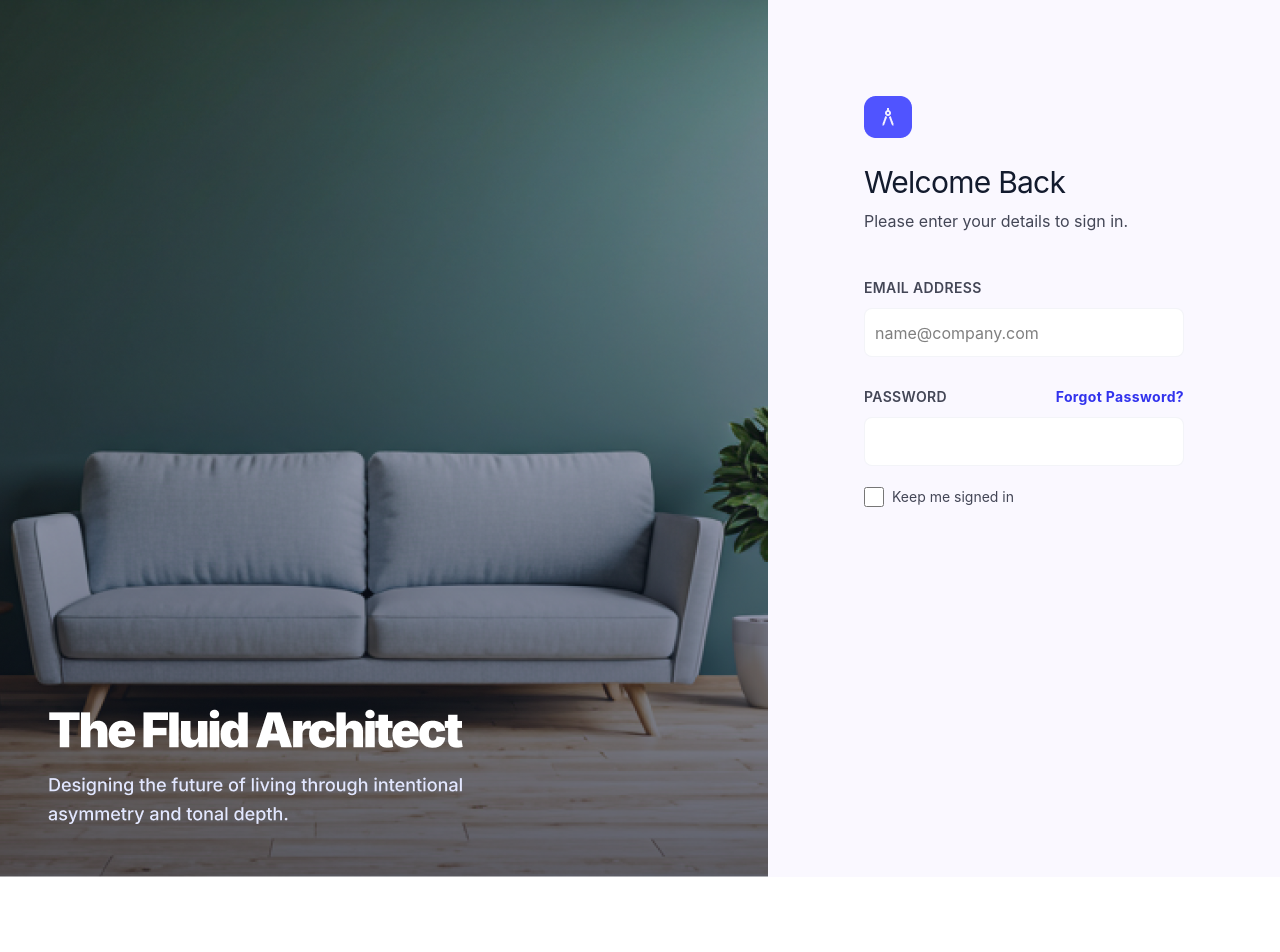
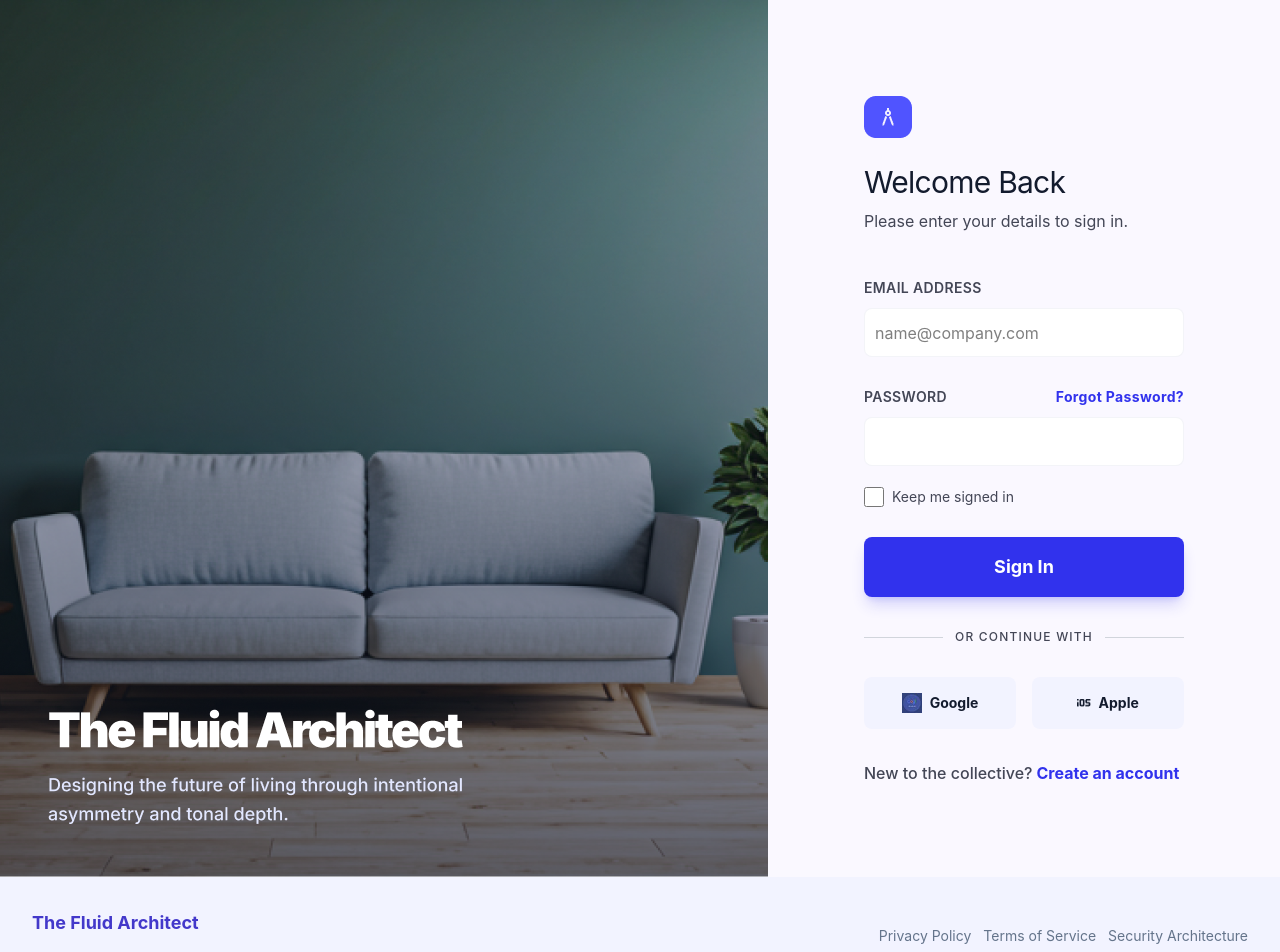
Before and after one commit to zinsu-moni/E-commerce, a React (Vite) app in the folder Sezan-site/: page /login in a window 1280 px wide. Shown: the top 952 px of the page. Before the commit the page ends 877 px from the top, so only its background shows below. Built offline with nearby package versions, Linux system fonts and the light colour scheme.

Commit message:
done with login.jsx

```diff
--- a/Sezan-site/src/Pages/Login.jsx
+++ b/Sezan-site/src/Pages/Login.jsx
@@ -5,6 +5,7 @@ import Background from "..//assets/Background.png";
 import { Link } from "react-router-dom";
 function Login() {
   return (
+    <div>
       <div className="flex flex-row w-full h-[876.5px]">
         {/* LEFT HAND SIDE  */}
         <div className="w-[1200px]">
@@ -71,7 +72,86 @@ function Login() {
               Keep me signed in
             </label>
           </div>
+          <section>
+            <button className="bg-[#3132ED] py-[12px] px-[24px] rounded-[8px] font-bold text-[14px] leading-[20px] w-[320px] h-[60px] mt-[30px]  shadow-[0px_4px_6px_-4px_#3132ED33,0px_10px_15px_-3px_#3132ED33] cursor-pointer hover:bg-[#131B2E] transition duration-300">
+              <Link to="/dashboard">
+                <p className="text-[#FFFFFF] font-bold leading-[28px] text-[18px] ">
+                  {" "}
+                  Sign In
+                </p>
+              </Link>
+            </button>
+          </section>
+          <div className="flex items-center gap-3 w-full py-[32px] ">
+            <div className="flex-1 h-[1px] bg-gray-300"></div>
+            <p className="text-[#434656] text-[12px] font-medium tracking-[1.2px] leading-[16px] ">
+              OR CONTINUE WITH
+            </p>
+            <div className="flex-1 h-[1px] bg-gray-300"></div>
           </div>
+          <section className="flex  flex-row">
+            <button className="w-[152px] h-[52px] bg-[#F2F3FF] rounded-[8px] flex items-center justify-center mr-[16px] cursor-pointer hover:bg-[#E0E1FF] transition duration-300">
+              <Link to="/google-login" className="flex flex-row gap-2">
+                <img src={Google} alt="Google" />
+                <p className="font-bold text-[#131B2E] text-[14px] leading-[20px] ">
+                  Google
+                </p>
+              </Link>
+            </button>
+            <button className="w-[152px] h-[52px] bg-[#F2F3FF] rounded-[8px] flex items-center justify-center cursor-pointer hover:bg-[#E0E1FF] transition duration-300">
+              <Link to="/apple-login" className="flex items-center gap-2">
+                <img
+                  src={Apple}
+                  alt="Apple"
+                  className="w-[13.333333015441895px] h-[8.333333015441895px]"
+                />
+                <p className="font-bold text-[#131B2E] text-[14px] leading-[20px] ">
+                  Apple
+                </p>
+              </Link>
+            </button>
+          </section>
+          <div className="flex flex-row gap-[4px] mt-[32px]">
+            <p className="font-medium text-[16px] leading-[24px] text-[#434656] ">
+              New to the collective?{" "}
+            </p>
+            <Link
+              to="/signup"
+              className="font-bold text-[#3132ED] leading-[24px] text-[16px] "
+            >
+              Create an account
+            </Link>
+          </div>
+        </div>
+      </div>
+      {/* FOOTER */}
+      <footer className="h-[119px] bg-[#F2F3FF] flex flex-row justify-between w-full item-center p-[32px]">
+        <div className="flex flex-col gap-[12px]">
+          <p className="font-bold text-[18px] leading-[28px] tracking[-0.9px] text-[#4338CA] ">
+            The Fluid Architect
+          </p>
+          <p className="text-[#64748B] leading-[22.75px] text-[14px] ">
+            © 2024 The Fluid Architect. Secure SSL Encrypted.
+          </p>
+        </div>
+        <div className="flex flex-row gap-[12px] items-center">
+          <Link >
+            <p className="text-[#64748B] leading-[22.75px] text-[14px] ">
+              Privacy Policy
+            </p>
+          </Link>
+          <Link>
+            <p className="text-[#64748B] leading-[22.75px] text-[14px] ">
+              Terms of Service
+            </p>
+          </Link>
+          <Link>
+            <p className="text-[#64748B] leading-[22.75px] text-[14px] ">
+                Security Architecture
+            </p>
+          </Link>
+        </div>
+      </footer>
     </div>
   );
 }
```
Lines whose indentation alone changed are shown as unchanged.
